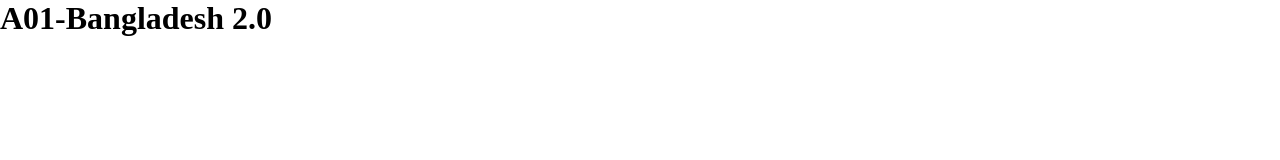
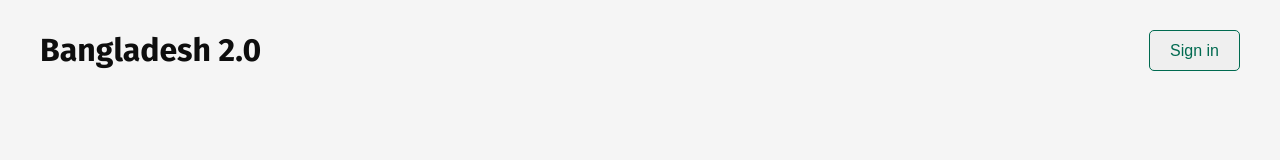
Before and after one commit to rakibhasansohag/a01-bangladesh-2.0, a plain HTML site: page index.html in a window 1280 px wide. Drawn offline with Linux system fonts and the light colour scheme.

Commit message:
header part completed

```diff
--- a/index.html
+++ b/index.html
@@ -9,7 +9,19 @@
 </head>
 
 <body>
-	<h1>A01-Bangladesh 2.0</h1>
+	<header class="nav container">
+		<nav>
+			<ul>
+				<li>
+					<h2>
+
+						Bangladesh 2.0
+					</h2>
+				</li>
+				<li><button>Sign in</button></li>
+			</ul>
+		</nav>
+	</header>
 </body>
 
 </html>
--- a/styles/style.css
+++ b/styles/style.css
@@ -1,3 +1,5 @@
+@import url('https://fonts.googleapis.com/css2?family=Caveat:wght@400..700&family=Fira+Sans:ital,wght@0,100;0,200;0,300;0,400;0,500;0,600;0,700;0,800;0,900;1,100;1,200;1,300;1,400;1,500;1,600;1,700;1,800;1,900&family=Montserrat:ital,wght@0,100..900;1,100..900&family=Work+Sans:ital,wght@0,100..900;1,100..900&display=swap');
+
 *{
 	box-sizing: border-box;
 	margin: 0;
@@ -11,3 +13,47 @@ a {
 ol, ul {
 	list-style: none;
 }
+
+body {
+	background-color: #f5f5f5;
+	font-family: 'Fira Sans', sans-serif;
+
+}
+
+.container {
+	max-width: 1200px;
+	margin: 0 auto;
+}
+
+/* 	Header */
+
+.nav nav ul{
+	display: flex;
+	justify-content: space-between;
+	align-items: center;
+	padding: 30px 0;
+
+}
+
+.nav nav ul li h2 {
+	font-size: 32px;
+	font-weight: 700;
+	line-height: 38.4px;
+	color: #0E0E0E;
+}
+
+.nav nav ul li button {
+	border : 1px solid #006A50;
+	padding: 10px 20px;
+	font-size: 16px;
+	font-weight: 500;
+	line-height: 19.2px;
+	color: #006A50;
+	cursor: pointer;
+	border-radius: 5px;
+}
+
+.nav nav ul li button:hover {
+	background-color: #006A50;
+	color: #fff;
+}
```
